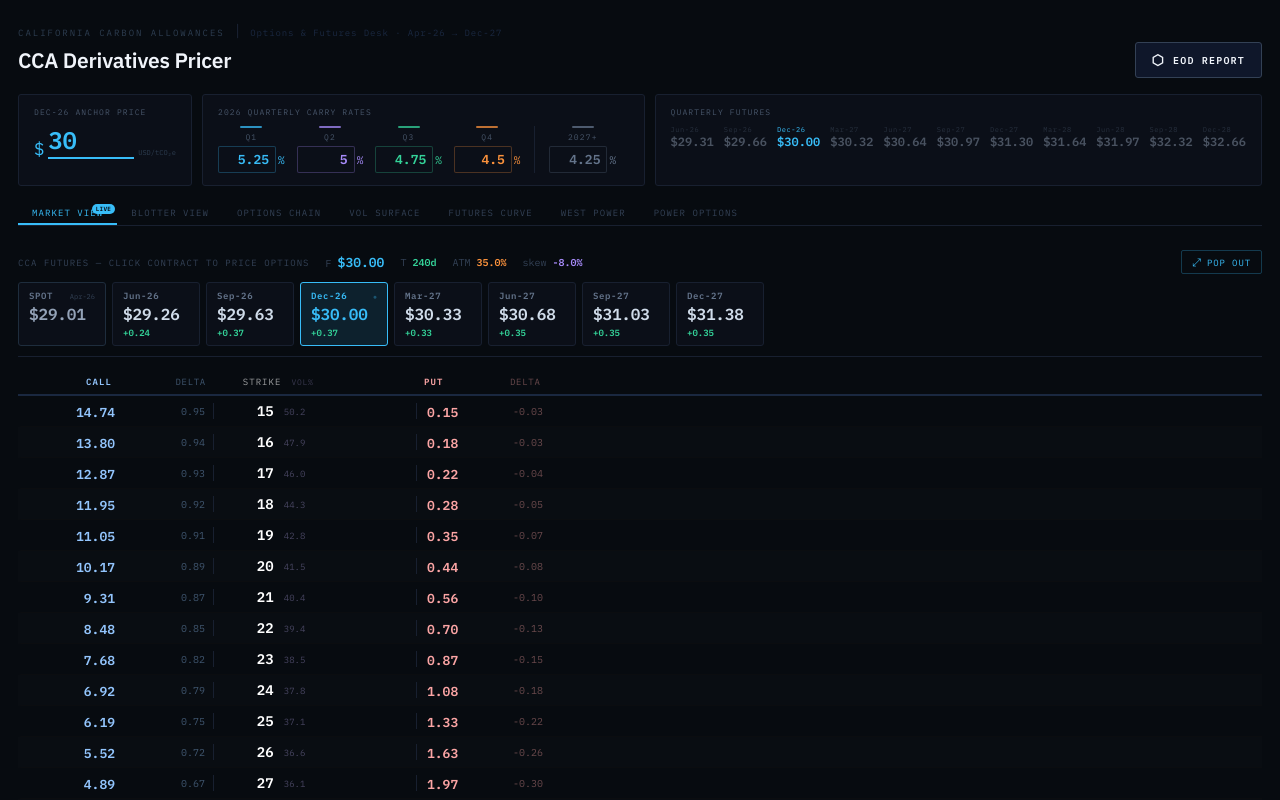
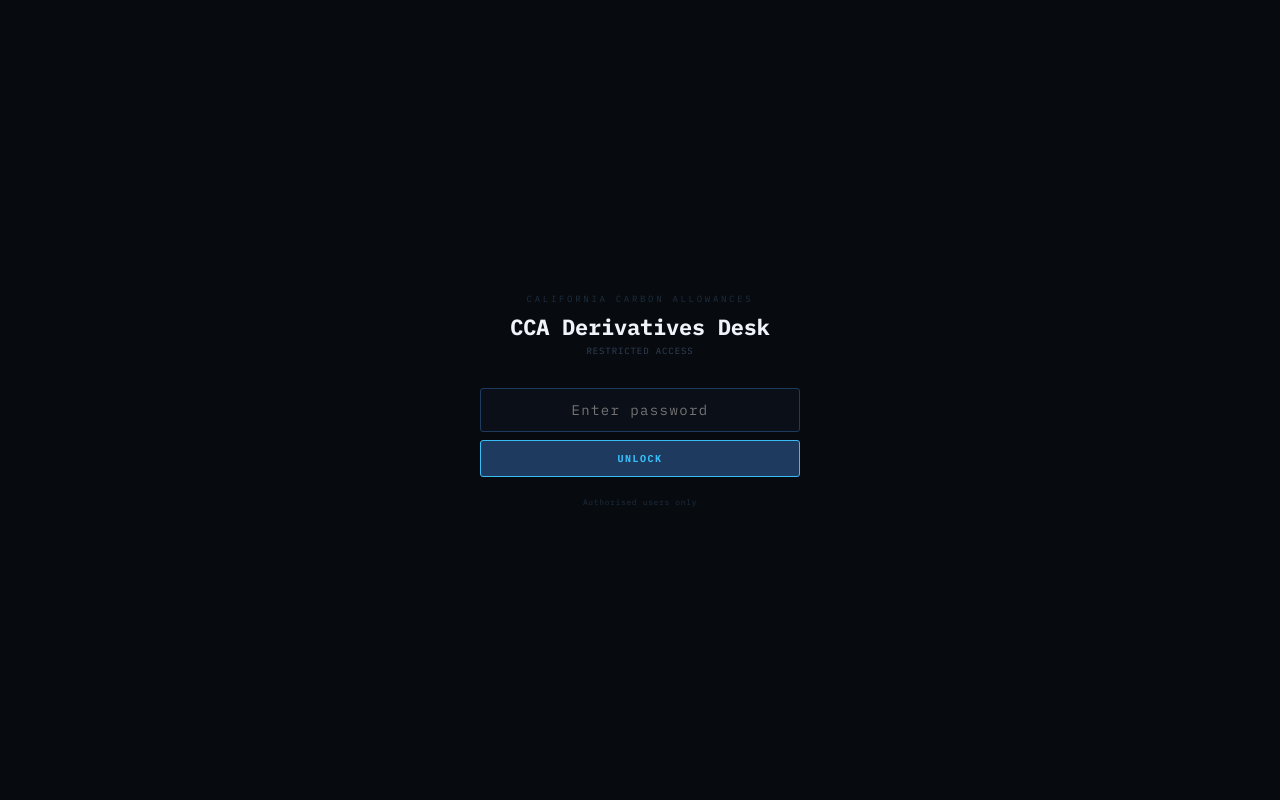
Before and after one commit to erich1fredericks/cca-desk, a React (Create React App) app: page / in a window 1280 px wide. Shown: the top 800 px of the page. Built offline with nearby package versions, Linux system fonts and the light colour scheme.

Commit message:
Update App.jsx

```diff
--- a/src/App.jsx
+++ b/src/App.jsx
@@ -1,5 +1,114 @@
 /* eslint-disable no-unused-vars */
-import { useState, useMemo, useEffect } from "react";
+import { useState, useMemo, useEffect, useRef, useCallback } from "react";
+import { initializeApp } from "firebase/app";
+import { getFirestore, doc, onSnapshot, setDoc, getDoc } from "firebase/firestore";
+
+// ─── Firebase setup ───────────────────────────────────────────────────────────
+const firebaseConfig = {
+  apiKey: "AIzaSyCz98MDDgQVZbRVR8klPYMTcamqRcKUMX8",
+  authDomain: "cca-desk.firebaseapp.com",
+  projectId: "cca-desk",
+  storageBucket: "cca-desk.firebasestorage.app",
+  messagingSenderId: "666943082042",
+  appId: "1:666943082042:web:18860e19376eca67f5ef03"
+};
+const fbApp = initializeApp(firebaseConfig);
+const db    = getFirestore(fbApp);
+const DESK_DOC = doc(db, "desk", "shared-marks");
+
+// ─── App password ─────────────────────────────────────────────────────────────
+const APP_PASSWORD = "cca2026";
+
+// ─── Password gate component ──────────────────────────────────────────────────
+function PasswordGate({ onUnlock }) {
+  const [pw, setPw] = useState("");
+  const [err, setErr] = useState(false);
+  const [shake, setShake] = useState(false);
+  function attempt() {
+    if(pw === APP_PASSWORD) {
+      localStorage.setItem("cca_auth","1");
+      onUnlock();
+    } else {
+      setErr(true);
+      setShake(true);
+      setPw("");
+      setTimeout(()=>setShake(false), 500);
+    }
+  }
+  return (
+    <div style={{
+      minHeight:"100vh",background:"#070b10",display:"flex",
+      alignItems:"center",justifyContent:"center",
+      fontFamily:"'IBM Plex Mono','Courier New',monospace",
+    }}>
+      <style>{`
+        @import url('https://fonts.googleapis.com/css2?family=IBM+Plex+Mono:wght@300;400;600;700&display=swap');
+        @keyframes shake {
+          0%,100%{transform:translateX(0)}
+          20%{transform:translateX(-8px)}
+          40%{transform:translateX(8px)}
+          60%{transform:translateX(-6px)}
+          80%{transform:translateX(6px)}
+        }
+        .shake { animation: shake 0.4s ease; }
+      `}</style>
+      <div style={{textAlign:"center",width:320}} className={shake?"shake":""}>
+        <div style={{fontSize:9,letterSpacing:"0.3em",color:"#1e2d3d",textTransform:"uppercase",marginBottom:8}}>
+          California Carbon Allowances
+        </div>
+        <div style={{fontSize:22,fontWeight:700,color:"#f0f4fa",marginBottom:4,letterSpacing:"-0.01em"}}>
+          CCA Derivatives Desk
+        </div>
+        <div style={{fontSize:9,color:"#334155",letterSpacing:"0.1em",marginBottom:32}}>
+          RESTRICTED ACCESS
+        </div>
+        <input
+          type="password"
+          value={pw}
+          onChange={e=>{setPw(e.target.value);setErr(false);}}
+          onKeyDown={e=>e.key==="Enter"&&attempt()}
+          placeholder="Enter password"
+          autoFocus
+          style={{
+            width:"100%",background:"#0b0f18",
+            border:`1px solid ${err?"#f87171":"#1e3a5f"}`,
+            color:"#d8e2ef",fontFamily:"'IBM Plex Mono',monospace",
+            fontSize:14,padding:"12px 16px",borderRadius:3,
+            outline:"none",letterSpacing:"0.1em",
+            boxSizing:"border-box",marginBottom:8,
+            textAlign:"center",
+          }}
+        />
+        {err&&<div style={{fontSize:9,color:"#f87171",marginBottom:8,letterSpacing:"0.08em"}}>
+          Incorrect password
+        </div>}
+        <button onClick={attempt} style={{
+          width:"100%",background:"#1e3a5f",border:"1px solid #38bdf8",
+          color:"#38bdf8",fontFamily:"'IBM Plex Mono',monospace",
+          fontSize:10,fontWeight:700,letterSpacing:"0.15em",
+          padding:"11px 0",borderRadius:3,cursor:"pointer",
+          textTransform:"uppercase",transition:"all 0.15s",
+        }}
+        onMouseEnter={e=>{e.currentTarget.style.background="#38bdf8";e.currentTarget.style.color="#070b10";}}
+        onMouseLeave={e=>{e.currentTarget.style.background="#1e3a5f";e.currentTarget.style.color="#38bdf8";}}>
+          Unlock
+        </button>
+        <div style={{fontSize:8,color:"#1e2d3d",marginTop:20,letterSpacing:"0.08em"}}>
+          Authorised users only
+        </div>
+      </div>
+    </div>
+  );
+}
+
+// ─── localStorage fallback helpers (used only for UI-only state) ──────────────
+function lsGet(key, fallback) {
+  try { const v=localStorage.getItem(key); return v!==null?JSON.parse(v):fallback; }
+  catch(e) { return fallback; }
+}
+function lsSet(key, value) {
+  try { localStorage.setItem(key, JSON.stringify(value)); } catch(e) {}
+}
 
 // ─── Constants ────────────────────────────────────────────────────────────────
 const MONTHS    = ["Jan","Feb","Mar","Apr","May","Jun","Jul","Aug","Sep","Oct","Nov","Dec"];
@@ -939,35 +1048,65 @@
 }
 
 
-// ─── localStorage persistence helpers ────────────────────────────────────────
-function lsGet(key, fallback) {
-  try {
-    const v = localStorage.getItem(key);
-    return v !== null ? JSON.parse(v) : fallback;
-  } catch(e) { return fallback; }
-}
-function lsSet(key, value) {
-  try { localStorage.setItem(key, JSON.stringify(value)); } catch(e) {}
-}
-
 // ─── Main ─────────────────────────────────────────────────────────────────────
-export default function CCADesk() {
+// Top-level wrapper handles auth + Firebase sync
+export default function App() {
+  const [authed, setAuthed] = useState(()=>localStorage.getItem("cca_auth")==="1");
+  const [fbData, setFbData] = useState(null);
+  const [fbReady, setFbReady] = useState(false);
+  const [syncStatus, setSyncStatus] = useState("connecting"); // connecting|live|error
+
+  // Once authed, subscribe to Firestore real-time updates
+  useEffect(()=>{
+    if(!authed) return;
+    setSyncStatus("connecting");
+    const unsub = onSnapshot(DESK_DOC,
+      snap => {
+        if(snap.exists()) setFbData(snap.data());
+        setFbReady(true);
+        setSyncStatus("live");
+      },
+      err => {
+        console.error("Firestore error:", err);
+        setSyncStatus("error");
+        setFbReady(true); // fall back to defaults
+      }
+    );
+    return ()=>unsub();
+  }, [authed]);
+
+  if(!authed) return <PasswordGate onUnlock={()=>setAuthed(true)}/>;
+  if(!fbReady) return (
+    <div style={{minHeight:"100vh",background:"#070b10",display:"flex",alignItems:"center",
+      justifyContent:"center",fontFamily:"'IBM Plex Mono',monospace",color:"#334155",fontSize:11,
+      letterSpacing:"0.1em"}}>
+      Connecting to shared desk…
+    </div>
+  );
+
+  return <CCADesk fbData={fbData} syncStatus={syncStatus}/>;
+}
+
+function CCADesk({ fbData, syncStatus }) {
   // ── Detect pop-out mode ──────────────────────────────────────────────────────
   const isPopout = new URLSearchParams(window.location.search).get("popout")==="1";
   if(isPopout) return <PopoutChain/>;
 
-  // ── Futures state
-  const [anchorPrice,setAnchorPrice] = useState(()=>lsGet('cca_anchorPrice',30.00));
-  const [priceInput,setPriceInput]   = useState(()=>String(lsGet('cca_anchorPrice',30.00)));
-  const [quarterRates,setQuarterRates] = useState(()=>lsGet('cca_quarterRates',[5.25,5.00,4.75,4.50]));
-  const [baseRate,setBaseRate]         = useState(()=>lsGet('cca_baseRate',4.25));
-
-  // ── Vol surface state
-  const [atmVol,setAtmVol]       = useState(()=>lsGet('cca_atmVol',0.35));
-  const [skew,setSkew]           = useState(()=>lsGet('cca_skew',-0.08));
-  const [convexity,setConvexity] = useState(()=>lsGet('cca_convexity',0.20));
+  // ── Helper: get value from Firebase or fallback ───────────────────────────
+  function fb(key, fallback) { return fbData?.[key] ?? fallback; }
+
+  // ── Futures state ─────────────────────────────────────────────────────────
+  const [anchorPrice,setAnchorPrice] = useState(()=>fb('cca_anchorPrice',30.00));
+  const [priceInput,setPriceInput]   = useState(()=>String(fb('cca_anchorPrice',30.00)));
+  const [quarterRates,setQuarterRates] = useState(()=>fb('cca_quarterRates',[5.25,5.00,4.75,4.50]));
+  const [baseRate,setBaseRate]         = useState(()=>fb('cca_baseRate',4.25));
+
+  // ── Vol surface state ─────────────────────────────────────────────────────
+  const [atmVol,setAtmVol]       = useState(()=>fb('cca_atmVol',0.35));
+  const [skew,setSkew]           = useState(()=>fb('cca_skew',-0.08));
+  const [convexity,setConvexity] = useState(()=>fb('cca_convexity',0.20));
   const [perStrikeAdj,setPerStrikeAdj] = useState(
-    ()=>lsGet('cca_perStrikeAdj',Object.fromEntries(STRIKES.map(k=>[k,0])))
+    ()=>fb('cca_perStrikeAdj',Object.fromEntries(STRIKES.map(k=>[k,0])))
   );
 
   // ── Options state
@@ -990,15 +1129,15 @@
   const [spreadNear,setSpreadNear] = useState("Apr-26");
   // ── Per-month carry rates ──────────────────────────────────────────────────────
   const WP_DEFAULT_MONTHLY_RATES = {"Apr-26":5.0,"May-26":5.0,"Jun-26":5.0,"Jul-26":5.0,"Aug-26":5.0,"Sep-26":5.0,"Oct-26":5.0,"Nov-26":5.0,"Dec-26":5.0,"Jan-27":4.5,"Feb-27":4.5,"Mar-27":4.5,"Apr-27":4.5,"May-27":4.5,"Jun-27":4.5,"Jul-27":4.5,"Aug-27":4.5,"Sep-27":4.5,"Oct-27":4.5,"Nov-27":4.5,"Dec-27":4.5,"Jan-28":4.25,"Feb-28":4.25,"Mar-28":4.25,"Apr-28":4.25,"May-28":4.25,"Jun-28":4.25,"Jul-28":4.25,"Aug-28":4.25,"Sep-28":4.25,"Oct-28":4.25,"Nov-28":4.25,"Dec-28":4.25};
-  const [monthlyRates,setMonthlyRates] = useState(()=>lsGet('cca_monthlyRates', WP_DEFAULT_MONTHLY_RATES));
+  const [monthlyRates,setMonthlyRates] = useState(()=>fb('cca_monthlyRates', WP_DEFAULT_MONTHLY_RATES));
   function setMonthlyRate(label, val) { setMonthlyRates(p=>({...p,[label]:val})); }
   const [spreadFar,setSpreadFar]   = useState("Dec-26");
   const [futuresBlotter,setFuturesBlotter] = useState([]);
 
   // ── West Power state ──────────────────────────────────────────────────────────
   const wpCalYears = [new Date().getFullYear(), new Date().getFullYear()+1];
-  const [wpSP15,setWpSP15]           = useState(()=>lsGet('wp_sp15',WP_INIT_SP15));
-  const [wpSpreads,setWpSpreads]     = useState(()=>lsGet('wp_spreads',WP_INIT_SPREADS));
+  const [wpSP15,setWpSP15]           = useState(()=>fb('wp_sp15',WP_INIT_SP15));
+  const [wpSpreads,setWpSpreads]     = useState(()=>fb('wp_spreads',WP_INIT_SPREADS));
   const [wpActiveHub,setWpActiveHub] = useState("SP15");
   const [wpActiveType,setWpActiveType] = useState("monthly");
   const [wpFutBlotter,setWpFutBlotter] = useState([]);
@@ -1036,11 +1175,11 @@
   const [wpOptHub,setWpOptHub]           = useState("SP15");
   const [wpOptType,setWpOptType]         = useState("daily");   // daily | monthly
   const [wpOptMonth,setWpOptMonth]       = useState("Jan");
-  const [wpOptAtmVol,setWpOptAtmVol]     = useState(()=>lsGet('wp_optAtmVol',20));
-  const [wpOptSkew,setWpOptSkew]         = useState(()=>lsGet('wp_optSkew',-0.5));
-  const [wpOptConvexity,setWpOptConvexity] = useState(()=>lsGet('wp_optConvexity',0.05));
+  const [wpOptAtmVol,setWpOptAtmVol]     = useState(()=>fb('wp_optAtmVol',20));
+  const [wpOptSkew,setWpOptSkew]         = useState(()=>fb('wp_optSkew',-0.5));
+  const [wpOptConvexity,setWpOptConvexity] = useState(()=>fb('wp_optConvexity',0.05));
   const [wpOptPerStrike,setWpOptPerStrike] = useState(
-    ()=>lsGet('wp_optPerStrike',Object.fromEntries(WP_OPT_STRIKES.map(k=>[k,0])))
+    ()=>fb('wp_optPerStrike',Object.fromEntries(WP_OPT_STRIKES.map(k=>[k,0])))
   );
 
   // ── ACP state ────────────────────────────────────────────────────────────────
@@ -1052,21 +1191,33 @@
     return Math.max(0.5, base + (wpOptPerStrike[K]||0));
   }
 
-  // ── Persist all pricing state to localStorage ────────────────────────────────
-  useEffect(()=>{ lsSet('cca_anchorPrice',  anchorPrice);  }, [anchorPrice]);
-  useEffect(()=>{ lsSet('cca_quarterRates', quarterRates); }, [quarterRates]);
-  useEffect(()=>{ lsSet('cca_baseRate',     baseRate);     }, [baseRate]);
-  useEffect(()=>{ lsSet('cca_monthlyRates', monthlyRates);}, [monthlyRates]);
-  useEffect(()=>{ lsSet('cca_atmVol',       atmVol);       }, [atmVol]);
-  useEffect(()=>{ lsSet('cca_skew',         skew);         }, [skew]);
-  useEffect(()=>{ lsSet('cca_convexity',    convexity);    }, [convexity]);
-  useEffect(()=>{ lsSet('cca_perStrikeAdj', perStrikeAdj); }, [perStrikeAdj]);
-  useEffect(()=>{ lsSet('wp_sp15',          wpSP15);       }, [wpSP15]);
-  useEffect(()=>{ lsSet('wp_spreads',       wpSpreads);    }, [wpSpreads]);
-  useEffect(()=>{ lsSet('wp_optAtmVol',     wpOptAtmVol);  }, [wpOptAtmVol]);
-  useEffect(()=>{ lsSet('wp_optSkew',       wpOptSkew);    }, [wpOptSkew]);
-  useEffect(()=>{ lsSet('wp_optConvexity',  wpOptConvexity);}, [wpOptConvexity]);
-  useEffect(()=>{ lsSet('wp_optPerStrike',  wpOptPerStrike);}, [wpOptPerStrike]);
+  // ── Sync all pricing state to Firestore (debounced 800ms) ────────────────
+  const syncTimer = useRef(null);
+  useEffect(()=>{
+    if(syncTimer.current) clearTimeout(syncTimer.current);
+    syncTimer.current = setTimeout(()=>{
+      const payload = {
+        cca_anchorPrice:  anchorPrice,
+        cca_quarterRates: quarterRates,
+        cca_baseRate:     baseRate,
+        cca_monthlyRates: monthlyRates,
+        cca_atmVol:       atmVol,
+        cca_skew:         skew,
+        cca_convexity:    convexity,
+        cca_perStrikeAdj: perStrikeAdj,
+        wp_sp15:          wpSP15,
+        wp_spreads:       wpSpreads,
+        wp_optAtmVol:     wpOptAtmVol,
+        wp_optSkew:       wpOptSkew,
+        wp_optConvexity:  wpOptConvexity,
+        wp_optPerStrike:  wpOptPerStrike,
+        _lastUpdated:     Date.now(),
+      };
+      setDoc(DESK_DOC, payload, {merge:true}).catch(e=>console.error("Firestore write error:",e));
+    }, 800);
+    return ()=>{ if(syncTimer.current) clearTimeout(syncTimer.current); };
+  }, [anchorPrice,quarterRates,baseRate,monthlyRates,atmVol,skew,convexity,
+      perStrikeAdj,wpSP15,wpSpreads,wpOptAtmVol,wpOptSkew,wpOptConvexity,wpOptPerStrike]);
 
   // Quarter → month mapping for 2026 curve months
   const QUARTER_MONTHS_2026 = {
@@ -1082,6 +1233,27 @@
     2: ["Jul","Aug","Sep"],
     3: ["Oct","Nov","Dec"],
   };
+
+  // ── Apply incoming Firestore updates from other users ─────────────────────
+  const isLocalChange = useRef(false);
+  useEffect(()=>{
+    if(!fbData || isLocalChange.current) return;
+    // Only update state from remote if value differs (avoid infinite loop)
+    if(fbData.cca_anchorPrice  !== undefined) setAnchorPrice(fbData.cca_anchorPrice);
+    if(fbData.cca_quarterRates !== undefined) setQuarterRates(fbData.cca_quarterRates);
+    if(fbData.cca_baseRate     !== undefined) setBaseRate(fbData.cca_baseRate);
+    if(fbData.cca_monthlyRates !== undefined) setMonthlyRates(fbData.cca_monthlyRates);
+    if(fbData.cca_atmVol       !== undefined) setAtmVol(fbData.cca_atmVol);
+    if(fbData.cca_skew         !== undefined) setSkew(fbData.cca_skew);
+    if(fbData.cca_convexity    !== undefined) setConvexity(fbData.cca_convexity);
+    if(fbData.cca_perStrikeAdj !== undefined) setPerStrikeAdj(fbData.cca_perStrikeAdj);
+    if(fbData.wp_sp15          !== undefined) setWpSP15(fbData.wp_sp15);
+    if(fbData.wp_spreads       !== undefined) setWpSpreads(fbData.wp_spreads);
+    if(fbData.wp_optAtmVol     !== undefined) setWpOptAtmVol(fbData.wp_optAtmVol);
+    if(fbData.wp_optSkew       !== undefined) setWpOptSkew(fbData.wp_optSkew);
+    if(fbData.wp_optConvexity  !== undefined) setWpOptConvexity(fbData.wp_optConvexity);
+    if(fbData.wp_optPerStrike  !== undefined) setWpOptPerStrike(fbData.wp_optPerStrike);
+  }, [fbData]);
 
   function setQR(i, v) {
     setQuarterRates(p => p.map((r, j) => j === i ? v : r));
@@ -1481,6 +1653,15 @@
           <div style={{fontSize:21,fontWeight:600,color:"#f0f4fa",fontFamily:"'IBM Plex Sans',sans-serif",letterSpacing:"-0.01em"}}>
             CCA Derivatives Pricer
           </div>
+          <div style={{display:"flex",alignItems:"center",gap:12}}>
+            <div style={{display:"flex",alignItems:"center",gap:5,fontSize:8,letterSpacing:"0.08em",
+              color:syncStatus==="live"?"#34d399":syncStatus==="error"?"#f87171":"#fb923c"}}>
+              <div style={{width:6,height:6,borderRadius:"50%",
+                background:syncStatus==="live"?"#34d399":syncStatus==="error"?"#f87171":"#fb923c",
+                boxShadow:syncStatus==="live"?"0 0 6px #34d399":"none",
+              }}/>
+              {syncStatus==="live"?"LIVE":syncStatus==="error"?"SYNC ERR":"…"}
+            </div>
             <button onClick={generateEODReport} style={{
               background:"#0f172a",border:"1px solid #334155",borderRadius:3,
               color:"#f0f4fa",fontFamily:"'IBM Plex Mono',monospace",fontSize:10,
@@ -1492,6 +1673,7 @@
             onMouseLeave={e=>{e.currentTarget.style.background="#0f172a";e.currentTarget.style.borderColor="#334155";e.currentTarget.style.color="#f0f4fa";}}>
               <span style={{fontSize:14}}>⬡</span> EOD Report
             </button>
+          </div>
         </div>
       </div>
 
```
Lines whose indentation alone changed are shown as unchanged.
